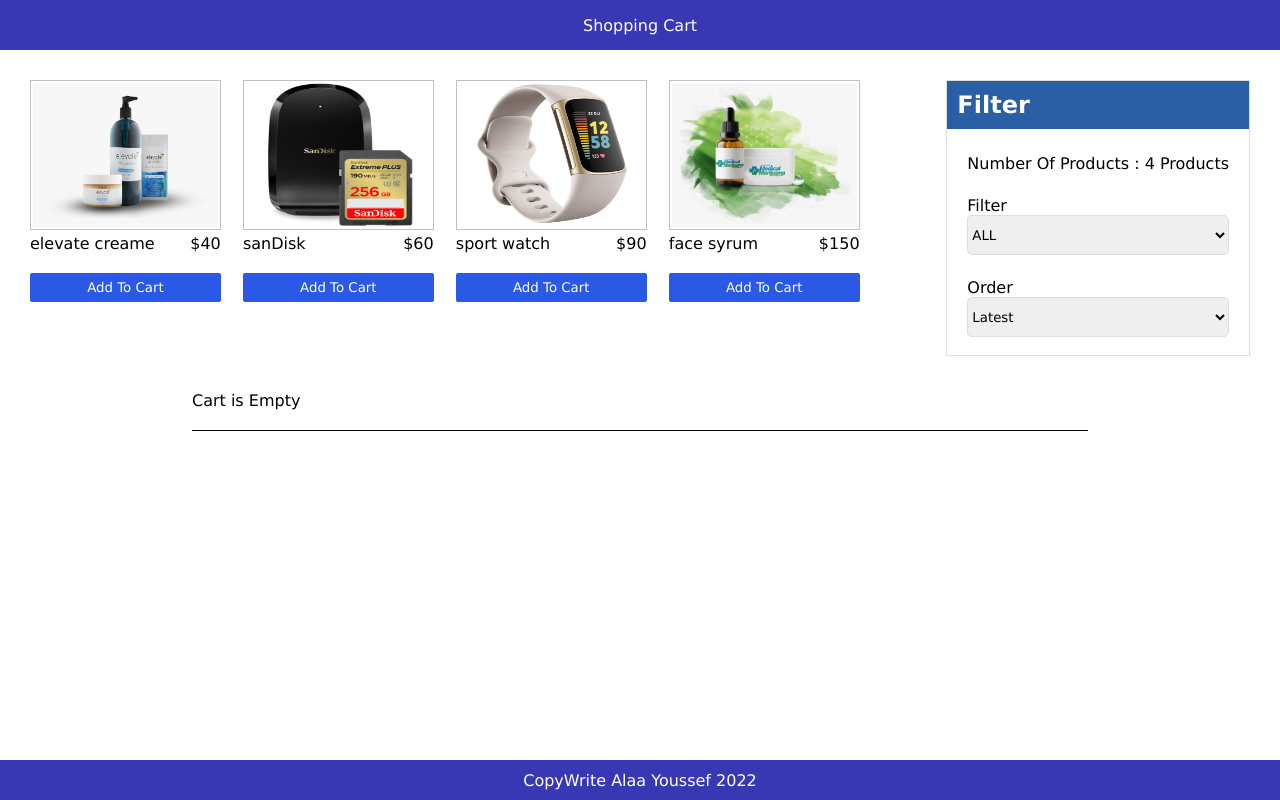
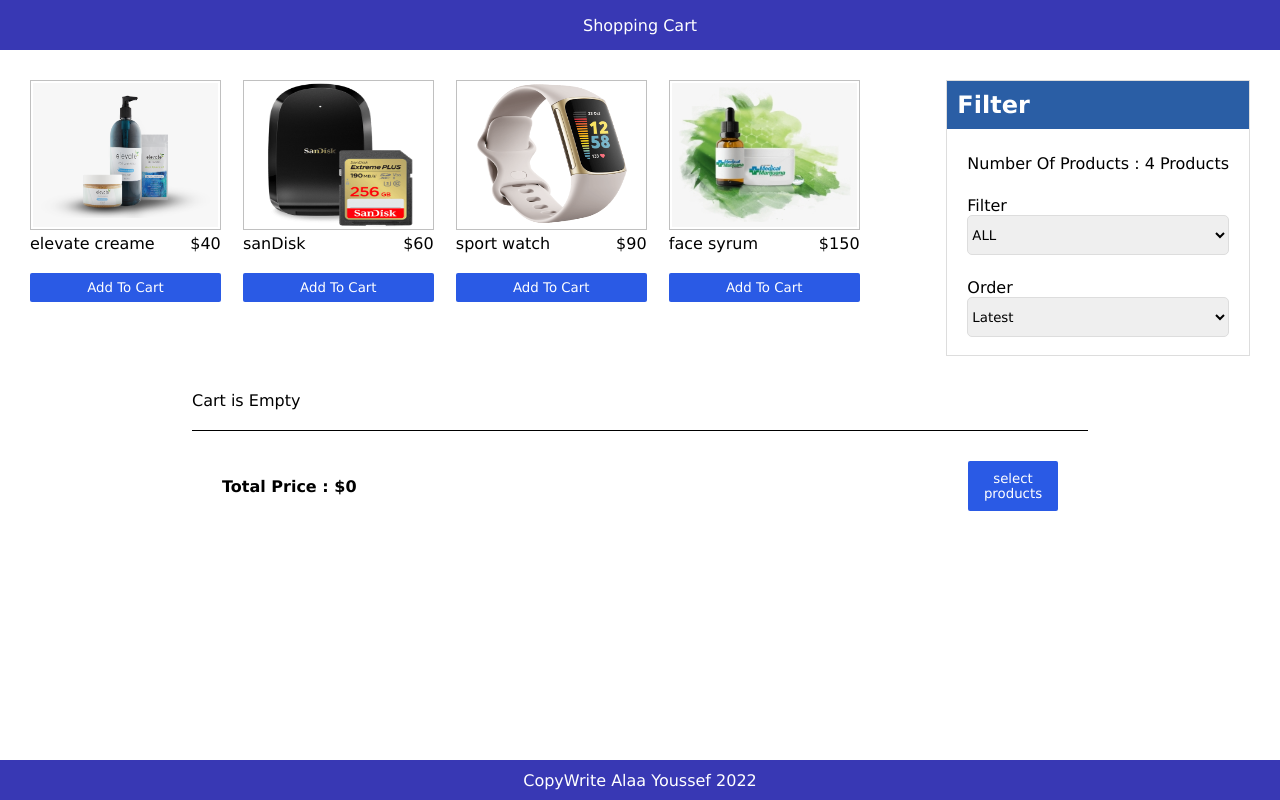
Before and after one commit to AlaaAYoussef/React-shoppingCart, a React (Create React App) app in the folder client/: page / in a window 1280 px wide. Built offline with nearby package versions, Linux system fonts and the light colour scheme.

Commit message:
checkout-form-update

```diff
--- a/client/src/App.js
+++ b/client/src/App.js
@@ -6,11 +6,13 @@ import Filter from "./components/Filter/Filter";
 import data from "./data.json";
 import Cart from "./components/Cart/Cart";
 
+
 function App() {
   const [products, setProducts] = useState(data);
   const [size, setSize] = useState("");
   const [order, setOrder] = useState("");
   const [cartItems, setCartItems] = useState(JSON.parse(localStorage.getItem('cartItems'))|| []);
+
 
   const handleFilterBySize = (e) => {
     setSize(e.target.value);
@@ -78,6 +80,7 @@ function App() {
           />
         </div>
         <Cart cartItems={cartItems} removeFromCart={removeFromCart}/>
+
       </main>
       <Footer />
     </div>
--- a/client/src/components/Cart/Cart.js
+++ b/client/src/components/Cart/Cart.js
@@ -1,27 +1,69 @@
-import React from "react";
+import React, { useState } from "react";
 import "../../css/Cart/Cart.css";
+import FormCheckout from "../FormCheckout/FormCheckout";
+
 function Cart(props) {
+  const [checkoutForm, setChekoutForm] = useState(false);
+  const [value,setvalue]=useState("")
+  const submitOrder = (e) => {
+    e.preventDefault();
+    console.log(value)
+  };
+    const handleChange =(e)=>{
+        setvalue((prevState)=>({...prevState ,[e.target.name]:e.target.value}))
+
+    }
+
+
+
+  const closeForm = () => {
+    setChekoutForm(false);
+  };
+
+
   return (
     <div className="cart-wrapper">
-      <div className="cart-title">{props.cartItems.length==0?"Cart is Empty":
-      <p>There is {props.cartItems.length} in cart </p>}
+      <div className="cart-title">
+        {props.cartItems.length == 0 ? (
+          "Cart is Empty"
+        ) : (
+          <p>There is {props.cartItems.length} in cart </p>
+        )}
       </div>
       <div className="cart-items">
-        {props.cartItems.map(item=>(
+        {props.cartItems.map((item) => (
           <div className="cart-item">
-             <img src={item.imgURL} alt=""/>
+            <img src={item.imgURL} alt="" />
             <div className="item-desc">
               <p>{item.title}</p>
               <p>{item.qty}</p>
               <p>${item.price}</p>
             </div>
-             <button onClick={()=>props.removeFromCart(item)}>Remove</button>
+            <button onClick={() => props.removeFromCart(item)}>Remove</button>
+          </div>
+        ))}
+
+        <div className="total">
+          <div>
+            <span>
+              Total Price : $
+              {props.cartItems !== 0 &&
+                props.cartItems.reduce((acc, p) => {
+                  return (acc = acc + p.price);
+                }, 0)}
+            </span>
+          </div>
+          <button onClick={() => setChekoutForm(true)}>select products</button>
+        </div>
       </div>
 
-        ))}
+        <FormCheckout
+        checkoutForm={checkoutForm}
+        closeForm={closeForm}
+        submitOrder={submitOrder}
+        handleChange={handleChange}
+        value={value}/>
 
-
-      </div>
     </div>
   );
 }
--- a/client/src/components/Cart/Cart.scss
+++ b/client/src/components/Cart/Cart.scss
@@ -37,5 +37,25 @@
 
         }
     }
+    .total{
+        display: flex;
+        justify-content: space-between;
+        align-items: center;
+        margin: 30px;
+        box-sizing: border-box;
+        span{
+            font-weight: bold
+        }
+        button{
+            display: inline-block;
+            width:90px;
+            height: 50px;
+            border: 0;
+            background: #2a5ae5;
+            color: #fff;
+            border-radius: 2px;
+            cursor: pointer;
+        }
+    }
 
 }
--- /dev/null
+++ b/client/src/components/FormCheckout/FormCheckout.js
@@ -0,0 +1,32 @@
+import React, { useState } from "react";
+import "../../css/FormCheckout/FormCheckout.css";
+import Input from "../../components/Input/Input";
+function FormCheckout(props) {
+  return (
+    <>
+      {props.checkoutForm && (
+        <div className="checkoutForm">
+          <span className="closeIcon" onClick={props.closeForm}>
+            &times;
+          </span>
+          <form onSubmit={props.submitOrder}>
+            <Input label="Name" name="name" type="text" handleChange={props.handleChange} />
+
+            <Input
+              label="Email"
+              type="email"
+              name="email"
+              handleChange={props.handleChange}
+            />
+
+            <div>
+              <button type="submit">Checkout</button>
+            </div>
+          </form>
+        </div>
+      )}
+    </>
+  );
+}
+
+export default FormCheckout;
--- /dev/null
+++ b/client/src/components/FormCheckout/FormCheckout.scss
@@ -0,0 +1,38 @@
+.checkoutForm{
+    position: relative;
+    display: fixed;
+    bottom:0;
+    width:100%;
+    padding:30px;
+    background-color: rgb(205, 200, 200);
+    display: flex;
+    flex-direction: column;
+    align-items: center;
+    justify-content: center;
+    form{
+        width: 60%;
+        margin: auto;
+        input{
+            width:100%;
+            margin-bottom: 20px;
+            padding: 10px;
+            border: 1px solid #ddd;
+            margin-top: 10px;
+        }
+        button{
+            width: 100%;
+            padding: 10px;
+            cursor: pointer;
+            background-color: #2a5ae5;
+            border: 0;
+            outline: 0;
+        }
+    }
+    .closeIcon{
+        position: absolute;
+        top: 10px;
+        right: 10px;
+        font-weight: bold;
+        cursor: pointer;
+    }
+}
--- /dev/null
+++ b/client/src/components/Input/Input.js
@@ -0,0 +1,17 @@
+import React from "react";
+
+function Input(props) {
+  return (
+    <div>
+      <label>{props.label}</label>
+      <input
+        type={props.type}
+        required
+        name={props.name}
+        onChange={props.handleChange}
+      ></input>
+    </div>
+  );
+}
+
+export default Input;
--- a/client/src/css/Cart/Cart.css
+++ b/client/src/css/Cart/Cart.css
@@ -36,3 +36,23 @@
   border-radius: 2px;
   cursor: pointer;
 }
+.cart-wrapper .total {
+  display: flex;
+  justify-content: space-between;
+  align-items: center;
+  margin: 30px;
+  box-sizing: border-box;
+}
+.cart-wrapper .total span {
+  font-weight: bold;
+}
+.cart-wrapper .total button {
+  display: inline-block;
+  width: 90px;
+  height: 50px;
+  border: 0;
+  background: #2a5ae5;
+  color: #fff;
+  border-radius: 2px;
+  cursor: pointer;
+}
--- /dev/null
+++ b/client/src/css/FormCheckout/FormCheckout.css
@@ -0,0 +1,38 @@
+.checkoutForm {
+  position: relative;
+  display: fixed;
+  bottom: 0;
+  width: 100%;
+  padding: 30px;
+  background-color: rgb(205, 200, 200);
+  display: flex;
+  flex-direction: column;
+  align-items: center;
+  justify-content: center;
+}
+.checkoutForm form {
+  width: 60%;
+  margin: auto;
+}
+.checkoutForm form input {
+  width: 100%;
+  margin-bottom: 20px;
+  padding: 10px;
+  border: 1px solid #ddd;
+  margin-top: 10px;
+}
+.checkoutForm form button {
+  width: 100%;
+  padding: 10px;
+  cursor: pointer;
+  background-color: #2a5ae5;
+  border: 0;
+  outline: 0;
+}
+.checkoutForm .closeIcon {
+  position: absolute;
+  top: 10px;
+  right: 10px;
+  font-weight: bold;
+  cursor: pointer;
+}
```
Also changed, not shown: client/src/components/Input/Input.scss (added), client/src/css/Input/Input.css (added). Lines whose indentation alone changed are shown as unchanged.
